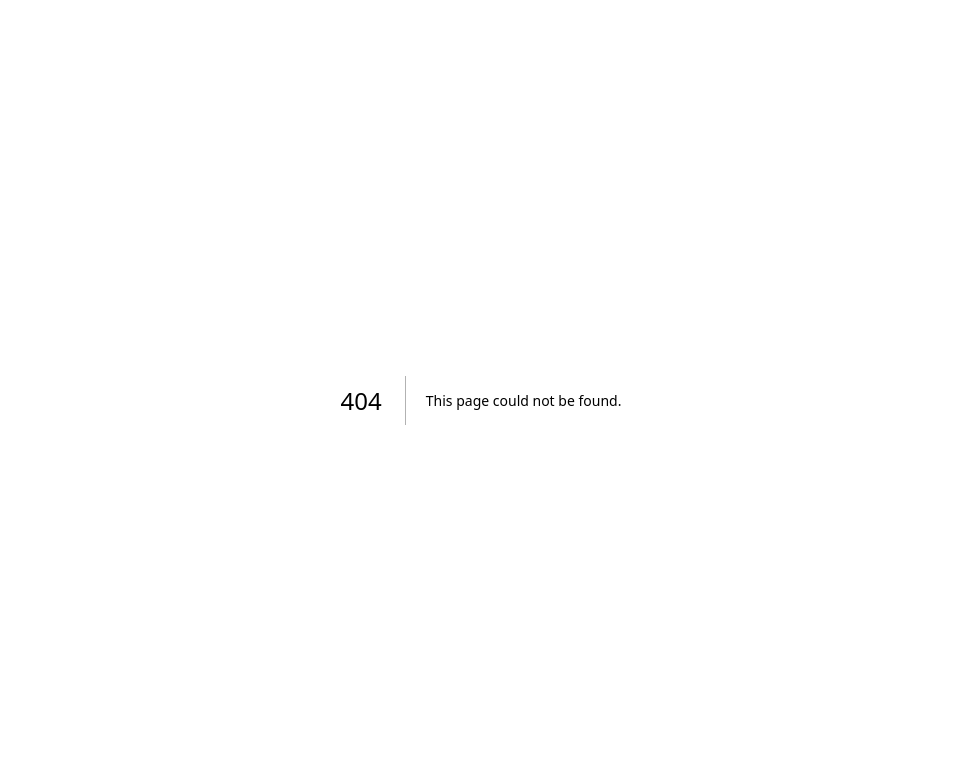
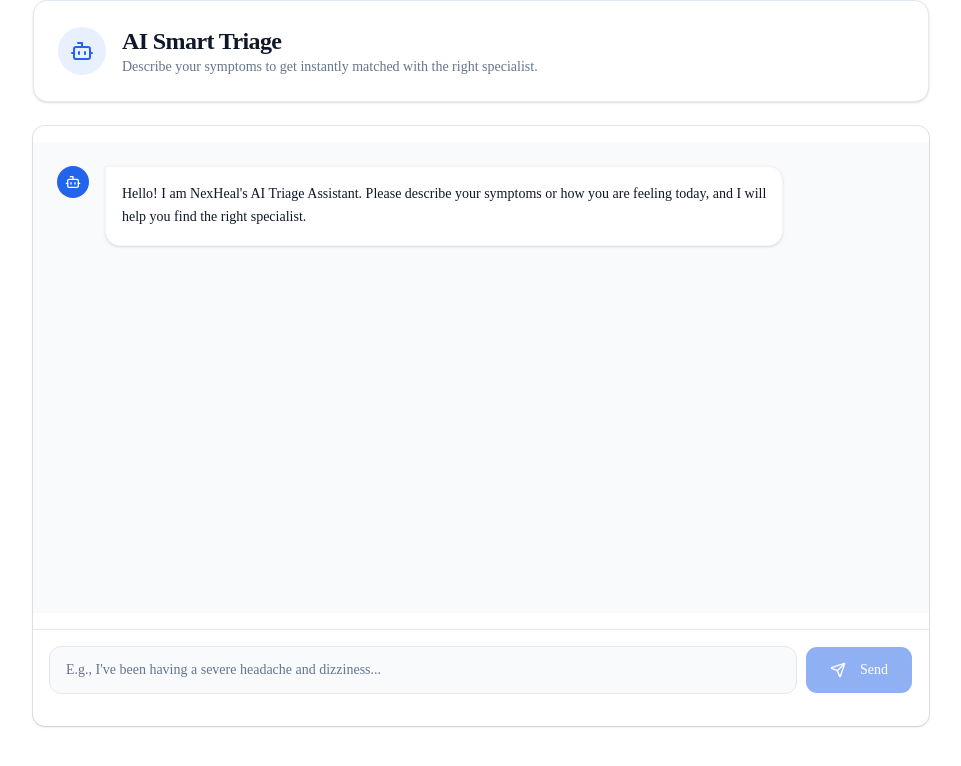
Before and after one commit to shubhamkumar-git01/NexHeal, a Next.js app in the folder web/: page /triage in a window 1280 px wide. Before the commit this address had no page. Shown: the top 766 px of the page, without its empty margins (159-1120 px from the left). Built offline with nearby package versions, Linux system fonts and the light colour scheme.

Commit message:
feat: Add AI Triage Assistant Mock UI

```diff
--- /dev/null
+++ b/web/src/app/triage/page.tsx
@@ -0,0 +1,172 @@
+"use client";
+
+import { useState } from "react";
+import { motion } from "framer-motion";
+import { Send, Bot, User, Stethoscope, AlertTriangle } from "lucide-react";
+import { Button } from "@/components/ui/button";
+import { Input } from "@/components/ui/input";
+import { Card } from "@/components/ui/card";
+import { useRouter } from "next/navigation";
+
+interface Message {
+  id: string;
+  role: "user" | "ai";
+  content: string;
+  recommendation?: {
+    specialty: string;
+    urgency: "LOW" | "MODERATE" | "HIGH" | "CRITICAL";
+    advice: string;
+  };
+}
+
+export default function AITriagePage() {
+  const [messages, setMessages] = useState<Message[]>([
+    {
+      id: "welcome",
+      role: "ai",
+      content: "Hello! I am NexHeal's AI Triage Assistant. Please describe your symptoms or how you are feeling today, and I will help you find the right specialist."
+    }
+  ]);
+  const [input, setInput] = useState("");
+  const [loading, setLoading] = useState(false);
+  const router = useRouter();
+
+  const handleSend = async () => {
+    if (!input.trim()) return;
+
+    const userMessage: Message = {
+      id: Date.now().toString(),
+      role: "user",
+      content: input,
+    };
+
+    setMessages((prev) => [...prev, userMessage]);
+    setInput("");
+    setLoading(true);
+
+    try {
+      // TODO: Connect to real AI backend
+      // const res = await fetchApi('/ai/triage', { method: 'POST', body: JSON.stringify({ symptoms: input }) });
+
+      // Mocking AI Response for now
+      setTimeout(() => {
+        const aiMessage: Message = {
+          id: (Date.now() + 1).toString(),
+          role: "ai",
+          content: "Based on what you described, this requires medical attention.",
+          recommendation: {
+            specialty: "Cardiologist",
+            urgency: "HIGH",
+            advice: "Please consult a cardiologist immediately. Do not ignore severe chest pain."
+          }
+        };
+        setMessages((prev) => [...prev, aiMessage]);
+        setLoading(false);
+      }, 1500);
+
+    } catch (e) {
+      console.error(e);
+      setLoading(false);
+    }
+  };
+
+  const getUrgencyColor = (urgency: string) => {
+    switch (urgency) {
+      case "CRITICAL": return "text-red-600 bg-red-100 border-red-200";
+      case "HIGH": return "text-orange-600 bg-orange-100 border-orange-200";
+      case "MODERATE": return "text-yellow-600 bg-yellow-100 border-yellow-200";
+      default: return "text-blue-600 bg-blue-100 border-blue-200";
+    }
+  };
+
+  return (
+    <div className="max-w-4xl mx-auto pb-12 space-y-6">
+      <div className="bg-white dark:bg-[#09090b] p-6 rounded-2xl border border-slate-200 dark:border-slate-800 shadow-sm flex items-center gap-4">
+        <div className="w-12 h-12 rounded-full bg-primary/10 flex items-center justify-center shrink-0">
+          <Bot className="w-6 h-6 text-primary" />
+        </div>
+        <div>
+          <h1 className="text-2xl font-bold tracking-tight">AI Smart Triage</h1>
+          <p className="text-sm text-muted-foreground">Describe your symptoms to get instantly matched with the right specialist.</p>
+        </div>
+      </div>
+
+      <Card className="border-slate-200 dark:border-slate-800 shadow-sm overflow-hidden flex flex-col h-[600px]">
+        <div className="flex-1 overflow-y-auto p-6 space-y-6 bg-slate-50 dark:bg-slate-900/50">
+          {messages.map((msg) => (
+            <motion.div
+              key={msg.id}
+              initial={{ opacity: 0, y: 10 }}
+              animate={{ opacity: 1, y: 0 }}
+              className={`flex gap-4 ${msg.role === "user" ? "flex-row-reverse" : ""}`}
+            >
+              <div className={`w-8 h-8 rounded-full flex items-center justify-center shrink-0 ${msg.role === "user" ? "bg-slate-200 dark:bg-slate-700 text-slate-700 dark:text-slate-200" : "bg-primary text-white"}`}>
+                {msg.role === "user" ? <User className="w-4 h-4" /> : <Bot className="w-4 h-4" />}
+              </div>
+              <div className={`max-w-[80%] space-y-3 ${msg.role === "user" ? "items-end" : ""}`}>
+                <div className={`p-4 rounded-2xl ${msg.role === "user" ? "bg-primary text-white rounded-tr-none" : "bg-white dark:bg-slate-800 border border-slate-100 dark:border-slate-700 rounded-tl-none shadow-sm"}`}>
+                  <p className="text-sm leading-relaxed">{msg.content}</p>
+                </div>
+
+                {msg.recommendation && (
+                  <motion.div initial={{ opacity: 0, scale: 0.95 }} animate={{ opacity: 1, scale: 1 }} className="bg-white dark:bg-slate-800 border border-slate-200 dark:border-slate-700 rounded-xl p-4 shadow-sm space-y-3">
+                    <div className="flex items-center gap-2">
+                      <Stethoscope className="w-5 h-5 text-primary" />
+                      <span className="font-bold">Recommended Specialist:</span>
+                      <span className="font-medium text-primary">{msg.recommendation.specialty}</span>
+                    </div>
+                    <div className="flex items-start gap-3">
+                      <AlertTriangle className={`w-5 h-5 mt-0.5 ${getUrgencyColor(msg.recommendation.urgency).split(' ')[0]}`} />
+                      <div>
+                        <span className={`text-xs font-bold px-2 py-0.5 rounded-full border ${getUrgencyColor(msg.recommendation.urgency)}`}>
+                          {msg.recommendation.urgency} URGENCY
+                        </span>
+                        <p className="text-sm text-slate-600 dark:text-slate-400 mt-2">{msg.recommendation.advice}</p>
+                      </div>
+                    </div>
+                    <div className="pt-2 border-t border-slate-100 dark:border-slate-700 mt-2">
+                      <Button onClick={() => router.push(`/dashboard/appointments/book?specialty=${msg.recommendation?.specialty}`)} className="w-full">
+                        Book {msg.recommendation.specialty} Now
+                      </Button>
+                    </div>
+                  </motion.div>
+                )}
+              </div>
+            </motion.div>
+          ))}
+          {loading && (
+            <div className="flex gap-4">
+              <div className="w-8 h-8 rounded-full bg-primary text-white flex items-center justify-center shrink-0">
+                <Bot className="w-4 h-4" />
+              </div>
+              <div className="p-4 rounded-2xl bg-white dark:bg-slate-800 border border-slate-100 dark:border-slate-700 rounded-tl-none shadow-sm flex items-center gap-1">
+                <div className="w-2 h-2 bg-slate-300 rounded-full animate-bounce" />
+                <div className="w-2 h-2 bg-slate-300 rounded-full animate-bounce" style={{ animationDelay: "0.15s" }} />
+                <div className="w-2 h-2 bg-slate-300 rounded-full animate-bounce" style={{ animationDelay: "0.3s" }} />
+              </div>
+            </div>
+          )}
+        </div>
+
+        <div className="p-4 bg-white dark:bg-[#09090b] border-t border-slate-200 dark:border-slate-800">
+          <form
+            onSubmit={(e) => { e.preventDefault(); handleSend(); }}
+            className="flex gap-2"
+          >
+            <Input
+              value={input}
+              onChange={(e) => setInput(e.target.value)}
+              placeholder="E.g., I've been having a severe headache and dizziness..."
+              className="flex-1 bg-slate-50 dark:bg-slate-900 border-slate-200 dark:border-slate-700 h-12 rounded-xl px-4"
+              disabled={loading}
+            />
+            <Button type="submit" disabled={!input.trim() || loading} className="h-12 px-6 rounded-xl">
+              <Send className="w-4 h-4 mr-2" />
+              Send
+            </Button>
+          </form>
+        </div>
+      </Card>
+    </div>
+  );
+}
```
